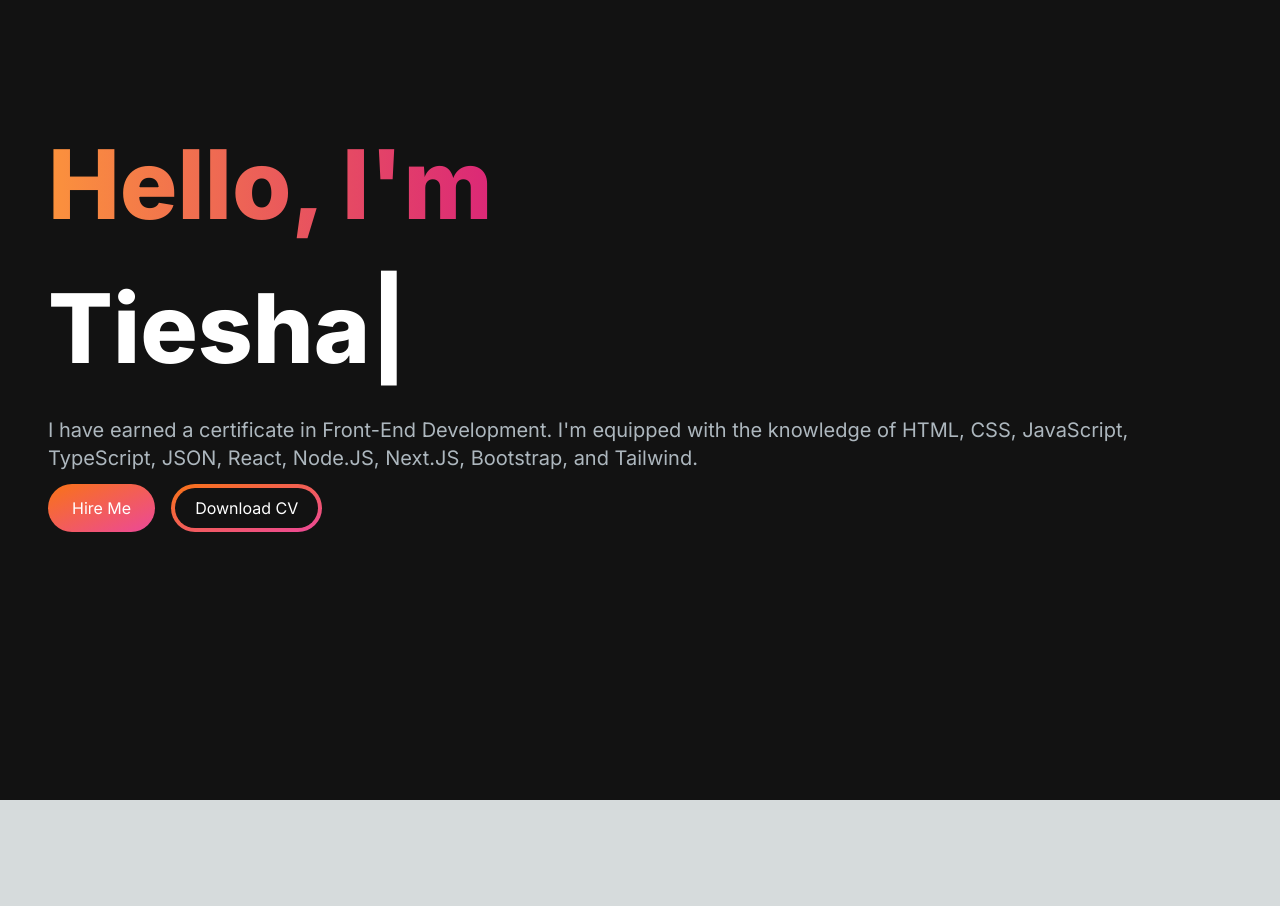
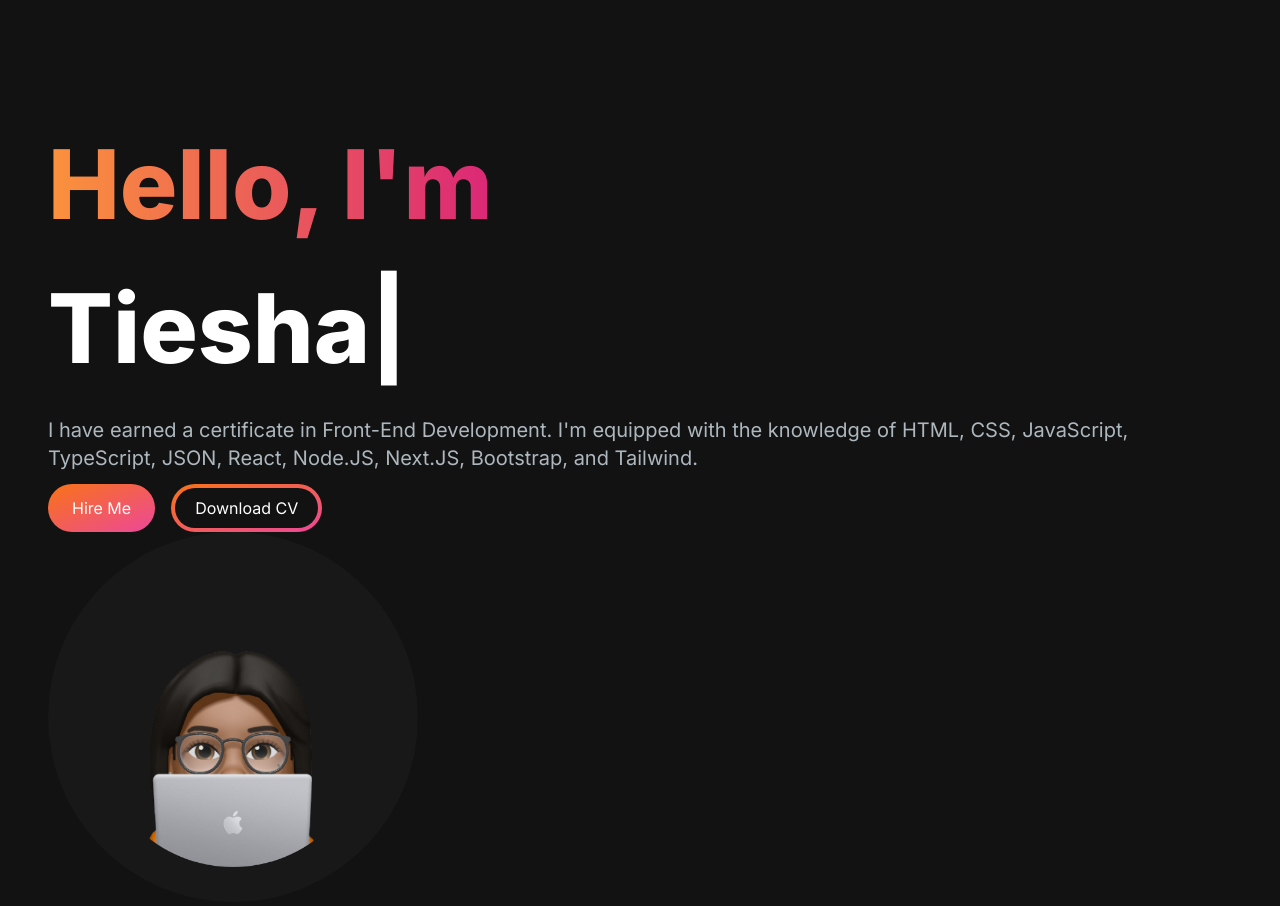
Before and after one commit to Tiesha93/portfolio-website, a Next.js app: page / in a window 1280 px wide. Shown: the top 906 px of the page. Before the commit the page ends 800 px from the top, so only its background shows below. Built offline with nearby package versions, Linux system fonts and the light colour scheme.

Commit message:
Added image to hero section

```diff
--- a/src/app/components/HeroSection.jsx
+++ b/src/app/components/HeroSection.jsx
@@ -2,6 +2,7 @@
 "use client";
 import React from "react";
 import { TypeAnimation } from "react-type-animation";
+import Image from "next/image";
 
 const HeroSection = () => {
   return (
@@ -31,6 +32,15 @@ const HeroSection = () => {
           Download CV
         </span>
       </button>
+      <div className=" rounded-full bg-[#181818] w-[220px] h-[220px] lg:w-[370px] lg:h-[370px] relative">
+        <Image
+          src="/images/memoji-laptop.png"
+          alt="memoji-with-laptop"
+          className="absolute transform -translate-x-1/2 -translate-y-1/2 top-1/2 left-1/2"
+          width={300}
+          height={300}
+        />
+      </div>
     </section>
   );
 };
```
